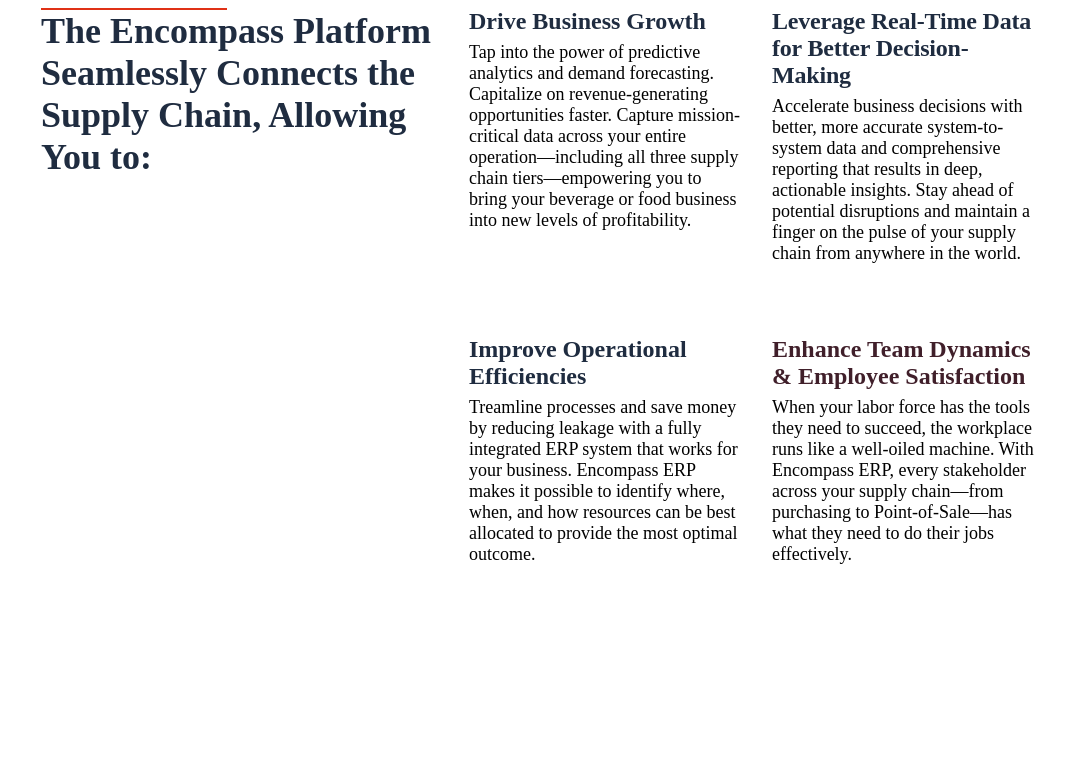
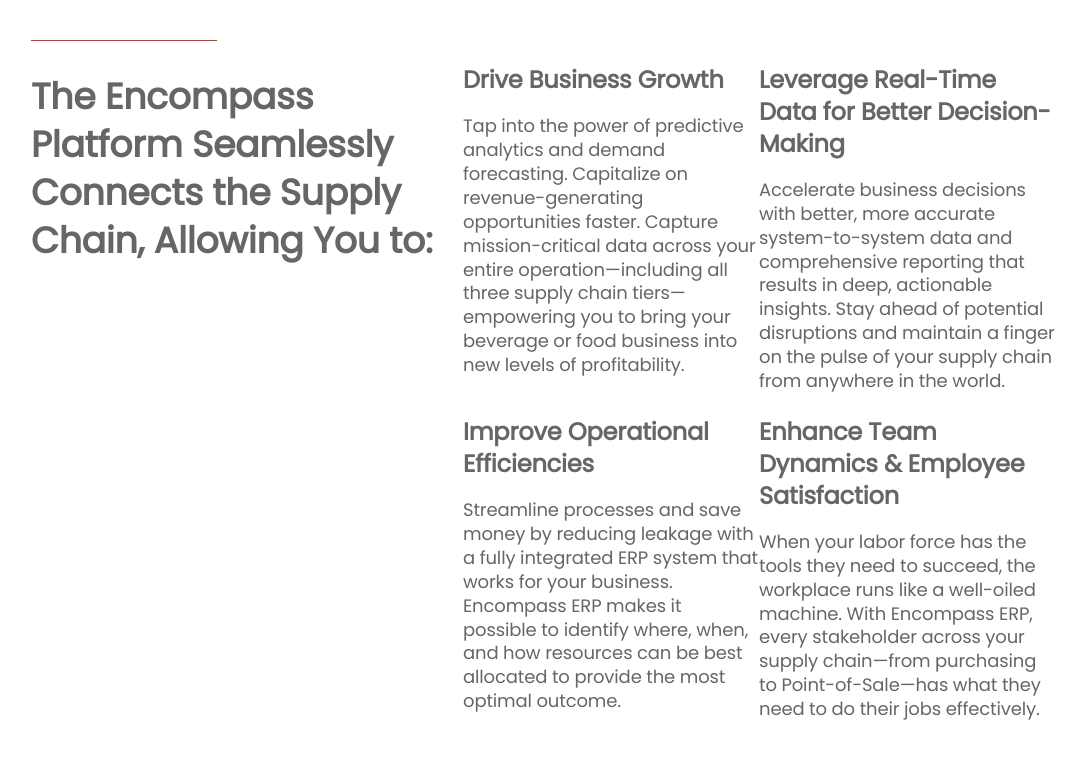
Before and after one commit to PhuongNam12345/DANG-PHUONG-NAM, a plain HTML site: page index.html in a window 1280 px wide. Shown: the whole page, without its empty margins (97-1183 px from the left). Drawn offline with Linux system fonts and the light colour scheme.

Commit message:
no message

```diff
--- a/assets/style/app.css
+++ b/assets/style/app.css
@@ -1,117 +1,113 @@
+
+body{
+  margin: 7px 0 0;
+  font-family: Poppins;
+  font-size: 18px;
+  font-weight: 300;
+  font-stretch: normal;
+  font-style: normal;
+  line-height: 1.33;
+  letter-spacing: -0.14px;
+  text-align: left;
+  color: #666666;
+}
+
 .wrap{
-  display: flex;
-  width: 100%;
-  justify-content: center;
-  padding: auto;
-}
-.column-left{
-  display: flex;
-  flex-direction: column;
-}
-.column1{
-
-  height: 616px;
-  width: 273px;
-  margin-right: 30px;
-
-}
-.column2{
-  height: 616px;
-  width: 273px;
-
-}
-.row1{
-  width: 273px;
-  height: 327.8px;
-}
-.row2{
-  width: 273px;
-  height: 327.8px;
-}
-.column-right{
+  font-family: Poppins;
+  margin: 40px auto;
+  width: 80%;
   display: flex;
 }
+
+/* title */
+.title{
+  width: 40%;
+}
+
 .Line-4 {
   width: 186px;
+  border-top: 1px solid #e03116;
   height: 2px;
-  background-color: #e03116;
 }
-.The-Encompass{
-  width: 428px;
-  height: 214px;
+
+.content-left{
+  max-width: 432px;
+}
+
+h1 {
   font-size: 36px;
-  text-align: left;
-  color: #1f2c40;
-  font-size: 36px;
-  font-weight: bold;
+  line-height: 1.33;
+}
+.content-right{
+  width: 60%;
+  display: flex;
+}
 
+.row{
+  max-width: 350px;
+  height: 328px;
+  margin-bottom: 24px;
 }
-.Drive-Business {
-  font-weight: bold;
-  width: 273px;
-  height: 33px;
-  margin: 0 0 7px;
+
+h3{
   font-size: 24px;
-  text-align: left;
-  color: #1f2c40;
+  margin-bottom: 12px;
 }
-.column1 .row1 p {
-  width: 273px;
-  height: 294.8px;
-  margin: 7px 0 0;
-  text-align: left;
-  font-size: 18px;
 
+
+/* screen 1024px*/
+@media (max-width: 1024px){
+  .wrap{
+      width: 80%;
+      display: block;
+      flex-direction: column;
+  }
+
+  .content-left{
+      max-width: 100%;
+  }
+
+  .content-right{
+      width: 100%;
+  }
+
+  .column1{
+      margin-right: 120px;
+  }
+
+  .row{
+      margin: 20px 0;
+  }
 }
-.Improve-Operational{
 
-  width: 273px;
-  height: 248px;
-  margin: 7px 0 0;
-  text-align: left;
-  font-size: 24px;
-  color: #1f2c40;
-  font-weight: bold;
+/* screen 768*/
+@media (max-width: 768px){
+  .wrap{
+      width: 70%;
+      display: block;
+      flex-direction: column;
+  }
 
+  .content-left{
+      max-width: 100%;
+      padding-bottom: 16px;
+  }
+
+  .content-right{
+      display: flex;
+      flex-direction: column;
+      align-items: center;
+      justify-content: center;
+  }
+
+  .column1{
+      margin: 0;
+      max-width: unset;
+  }
+
+  .row{
+      max-width: unset;
+      margin: 0;
+      height: fit-content;
+  }
 }
-.column1 .row2 p{
-  width: 273px;
-  height: 294.8px;
-  margin: 7px 0 0;
-  text-align: left;
-  font-size: 18px;
-}
-.Leverage-Real-Time{
-  width: 273px;
-  height: 89px;
-  margin: 0 0 7px;
-  font-size: 24px;
-  font-weight: bold;
-  text-align: left;
-  letter-spacing: -0.19px;
-text-align: left;
-  color: #1f2c40;
-}
-.column2 .row1 p {
-  width: 273px;
-  height: 294.8px;
-  margin: 7px 0 0;
-  font-size: 18px;
-  text-align: left;
-}
-.Enhance-Team-Dynamics{
-  width: 273px;
-  height: 248px;
-  margin: 7px 0 0;
-  font-size: 24px;
-  font-weight: bold;
-  text-align: left;
-  color: #401f2a;
-}
-.column2 .row2 p{
-  width: 273px;
-  height: 294.8px;
-  font-size: 18px;
-  margin: 7px 0 0;
-  text-align: left;
-}
--- a/index.html
+++ b/index.html
@@ -1,50 +1,70 @@
 <!DOCTYPE html>
 <html lang="en">
+
 <head>
     <meta charset="UTF-8">
     <meta http-equiv="X-UA-Compatible" content="IE=edge">
     <meta name="viewport" content="width=device-width, initial-scale=1.0">
+    <link href="https://fonts.googleapis.com/css2?family=Poppins" rel="stylesheet" />
     <title>Document</title>
-    <link  rel="stylesheet" href="assets/style/app.css">
+    <link rel="stylesheet" href="./assets/style/app.css">
 </head>
+
 <body>
-    <div class="wrap">
-        <div class="column-left">
+    <header class="header"></header>
+        <section class="wrap">
+            <div class="content-left">
                 <div class="Line-4"></div>
-            <span class="The-Encompass">
-                The Encompass Platform Seamlessly Connects the Supply Chain, Allowing You to:
-              </span>
+                <div class="">
+                    <h1>
+                        The Encompass Platform Seamlessly Connects the Supply Chain,
+                        Allowing You to:
+                    </h1>
                 </div>
-        <div class="column-right">
+            </div>
+            <div class="content-right">
                 <div class="column1">
-                <div class="row1">
-                    <span class="Drive-Business">
-                        Drive Business Growth
-                    </span>
-                    <p>Tap into the power of predictive analytics and demand forecasting. Capitalize on revenue-generating opportunities faster.  Capture mission-critical data across your entire operation—including all three supply chain tiers—empowering you to bring your beverage or food business into new levels of profitability. </p>
+                    <div class="row">
+                        <h3>Drive Business Growth</h3>
+                        <p>
+                            Tap into the power of predictive analytics and demand forecasting.
+                            Capitalize on revenue-generating opportunities faster. Capture mission-critical data
+                            across your entire operation—including all three supply chain tiers—empowering you to
+                            bring your beverage or food business into new levels of profitability.
+                        </p>
                     </div>
-                <div class="row2">
-                    <span class="Improve-Operational">
-                        Improve Operational Efficiencies
-                      </span>
-                      <p>Treamline processes and save money by reducing leakage with a fully integrated ERP system that works for your business. Encompass ERP makes it possible to identify where, when, and how resources can be best allocated to provide the most optimal outcome.</p>
+                    <div class="row">
+                        <h3>Improve Operational Efficiencies</h3>
+                        <p>
+                            Streamline processes and save money by reducing leakage with a fully
+                            integrated ERP system that works for your business. Encompass ERP makes it possible to
+                            identify where, when, and how resources can be best allocated to provide the most
+                            optimal outcome.
+                        </p>
                     </div>
                 </div>
                 <div class="column2">
-                <div class="row1">
-                    <span class="Leverage-Real-Time">
-                        Leverage Real-Time Data for Better Decision-Making
-                    </span>
-                    <p>Accelerate business decisions with better, more accurate system-to-system data and comprehensive reporting that results in deep, actionable insights. Stay ahead of potential disruptions and maintain a finger on the pulse of your supply chain from anywhere in the world.</p>
+                    <div class="row">
+                        <h3>Leverage Real-Time Data for Better Decision-Making</h3>
+                        <p>
+                            Accelerate business decisions with better, more accurate
+                            system-to-system data and comprehensive reporting that results in deep, actionable
+                            insights. Stay ahead of potential disruptions and maintain a finger on the pulse of your
+                            supply chain from anywhere in the world.
+                        </p>
                     </div>
-                <div class="row2">
-                    <span class="Enhance-Team-Dynamics">
-                        Enhance Team Dynamics & Employee Satisfaction
-                      </span>
-                    <p>  When your labor force has the tools they need to succeed, the workplace runs like a well-oiled machine. With Encompass ERP, every stakeholder across your supply chain—from purchasing to Point-of-Sale—has what they need to do their jobs effectively. </p>
+                    <div class="row">
+                        <h3>Enhance Team Dynamics & Employee Satisfaction</h3>
+                        <p>
+                            When your labor force has the tools they need to succeed, the workplace
+                            runs like a well-oiled machine. With Encompass ERP, every stakeholder across your supply
+                            chain—from purchasing to Point-of-Sale—has what they need to do their jobs effectively.
+                        </p>
                     </div>
                 </div>
             </div>
-    </div>
+        </section>
+    <footer class="footer"></footer>
 </body>
+
 </html>
```
Lines whose indentation alone changed are shown as unchanged.
